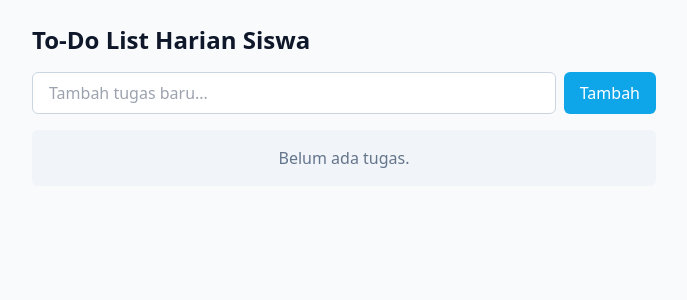
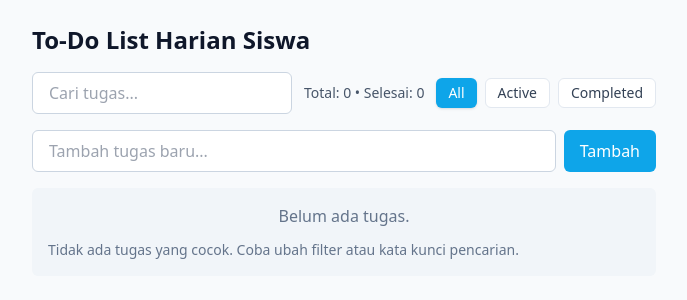
Before and after one commit to Neraa6/todo-list, a Next.js app: page / in a window 1280 px wide. Shown: the top 300 px of the page, without its empty margins (296-983 px from the left). Built offline with nearby package versions, Linux system fonts and the light colour scheme.

Commit message:
add FilterBar component (all/active/completed) and  add search + filter + localStorage persistence for tasks

```diff
--- /dev/null
+++ b/app/components/FilterBar.tsx
@@ -0,0 +1,37 @@
+// app/components/FilterBar.tsx
+'use client'
+import React from 'react'
+
+type Filter = 'all' | 'active' | 'completed'
+
+type Props = {
+  filter: Filter
+  onChange: (f: Filter) => void
+}
+
+export default function FilterBar({ filter, onChange }: Props) {
+  const buttons: { key: Filter; label: string }[] = [
+    { key: 'all', label: 'All' },
+    { key: 'active', label: 'Active' },
+    { key: 'completed', label: 'Completed' },
+  ]
+
+  return (
+    <div className="flex gap-2">
+      {buttons.map(b => (
+        <button
+          key={b.key}
+          onClick={() => onChange(b.key)}
+          className={
+            (filter === b.key
+              ? 'bg-sky-500 text-white shadow'
+              : 'bg-white text-slate-700 border border-slate-200') +
+            ' px-3 py-1 rounded-md text-sm'
+          }
+        >
+          {b.label}
+        </button>
+      ))}
+    </div>
+  )
+}
--- a/app/page.tsx
+++ b/app/page.tsx
@@ -1,14 +1,43 @@
 // app/page.tsx
 'use client'
-import { useState } from 'react'
-import { useEffect } from 'react'
+import { useEffect, useMemo, useState } from 'react'
 import TaskInput from './components/TaskInput'
 import TaskList from './components/TaskList'
+import FilterBar from './components/FilterBar'
 import { Task } from './types'
 import { v4 as uuidv4 } from 'uuid'
 
+type Filter = 'all' | 'active' | 'completed'
+
+const STORAGE_KEY = 'todo_tasks_v1' // versi key untuk kemudahan migrasi nanti
+
 export default function Page() {
   const [tasks, setTasks] = useState<Task[]>([])
+  const [filter, setFilter] = useState<Filter>('all')
+  const [query, setQuery] = useState('')
+
+  // load tasks from localStorage once on mount
+  useEffect(() => {
+    try {
+      const raw = localStorage.getItem(STORAGE_KEY)
+      if (raw) {
+        const parsed = JSON.parse(raw) as Task[]
+        // basic validation
+        if (Array.isArray(parsed)) setTasks(parsed)
+      }
+    } catch (err) {
+      console.warn('Gagal membaca tasks dari localStorage', err)
+    }
+  }, [])
+
+  // sync to localStorage tiap tasks berubah
+  useEffect(() => {
+    try {
+      localStorage.setItem(STORAGE_KEY, JSON.stringify(tasks))
+    } catch (err) {
+      console.warn('Gagal menyimpan tasks ke localStorage', err)
+    }
+  }, [tasks])
 
   function addTask(title: string) {
     const newTask: Task = {
@@ -21,33 +50,64 @@ export default function Page() {
   }
 
   function toggleTask(id: string) {
-    setTasks(prev => prev.map(t => t.id === id ? { ...t, completed: !t.completed } : t))
+    setTasks(prev => prev.map(t => (t.id === id ? { ...t, completed: !t.completed } : t)))
   }
 
   function deleteTask(id: string) {
     setTasks(prev => prev.filter(t => t.id !== id))
   }
-useEffect(() => {
-  const raw = localStorage.getItem('tasks')
-  if (raw) {
-    try {
-      setTasks(JSON.parse(raw))
-    } catch {}
-  }
-}, [])
 
-useEffect(() => {
-  localStorage.setItem('tasks', JSON.stringify(tasks))
-}, [tasks])
+  // derived: filtered + searched tasks
+  const visibleTasks = useMemo(() => {
+    const q = query.trim().toLowerCase()
+    let arr = tasks.slice() // copy
+    if (filter === 'active') {
+      arr = arr.filter(t => !t.completed)
+    } else if (filter === 'completed') {
+      arr = arr.filter(t => t.completed)
+    }
+    if (q) {
+      arr = arr.filter(t => t.title.toLowerCase().includes(q))
+    }
+    return arr
+  }, [tasks, filter, query])
 
   return (
     <main className="max-w-2xl mx-auto p-6">
       <h1 className="text-2xl font-semibold mb-4">To-Do List Harian Siswa</h1>
-      <div className="space-y-4">
+
+      {/* search + info */}
+      <div className="mb-4 flex flex-col sm:flex-row sm:items-center sm:justify-between gap-3">
+        <div className="flex-1">
+          <input
+            value={query}
+            onChange={e => setQuery(e.target.value)}
+            placeholder="Cari tugas..."
+            className="w-full px-4 py-2 rounded-md border border-slate-300 focus:outline-none focus:ring-2 focus:ring-sky-400"
+          />
+        </div>
+        <div className="flex items-center gap-3">
+          <div className="text-sm text-slate-600 hidden sm:block">
+            Total: <span className="font-medium">{tasks.length}</span> • Selesai:{' '}
+            <span className="font-medium">{tasks.filter(t => t.completed).length}</span>
+          </div>
+          <FilterBar filter={filter} onChange={f => setFilter(f)} />
+        </div>
+      </div>
+
+      {/* input */}
+      <div className="mb-4">
         <TaskInput onAdd={addTask} />
-        <div className="bg-slate-100 p-4 rounded-md">
-          <TaskList tasks={tasks} onToggle={toggleTask} onDelete={deleteTask} />
-        </div>
+      </div>
+
+      {/* list */}
+      <div className="bg-slate-100 p-4 rounded-md">
+        <TaskList tasks={visibleTasks} onToggle={toggleTask} onDelete={deleteTask} />
+        {visibleTasks.length === 0 && (
+          <div className="mt-3 text-sm text-slate-500">
+            Tidak ada tugas yang cocok. Coba ubah filter atau kata kunci pencarian.
+          </div>
+        )}
       </div>
     </main>
   )
```
